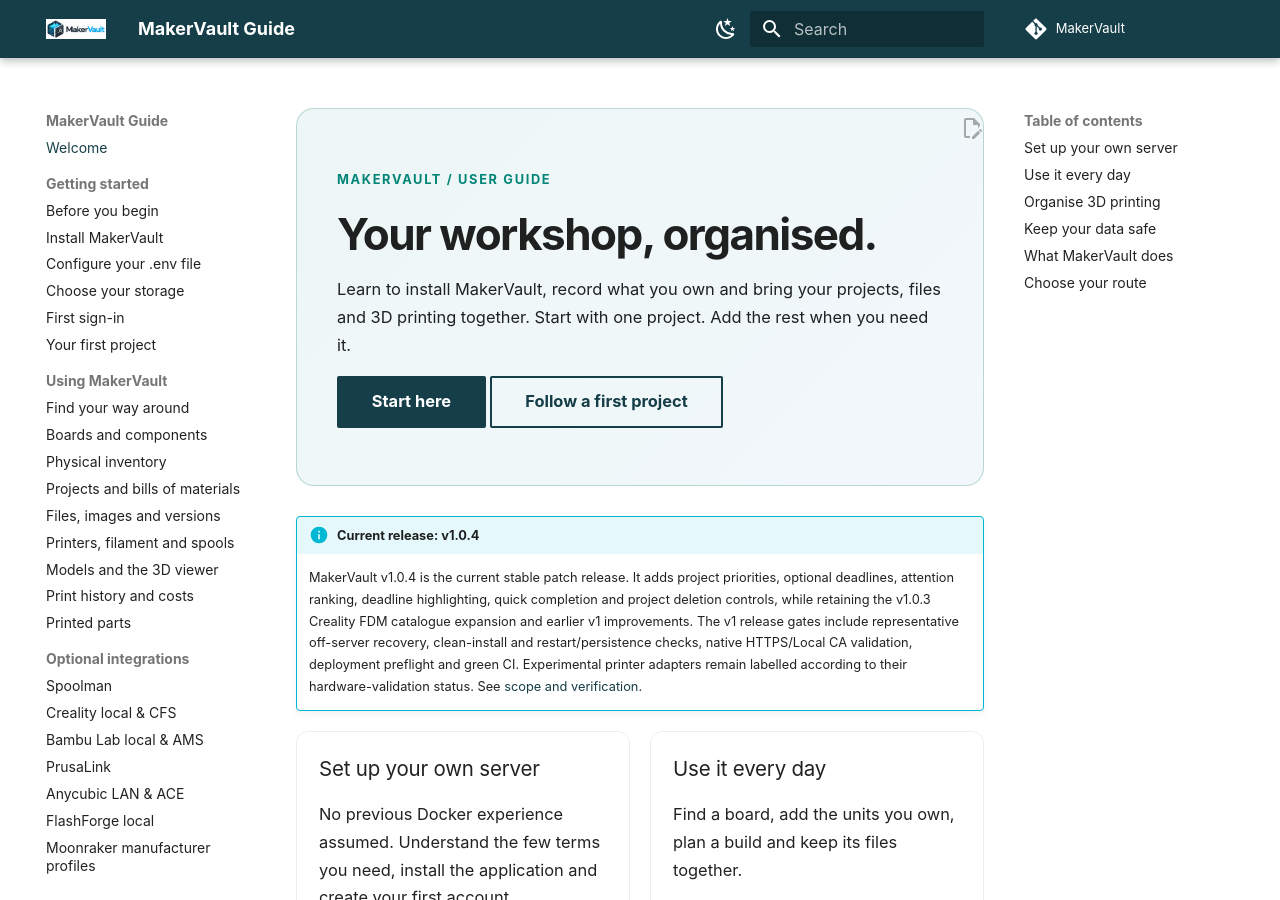
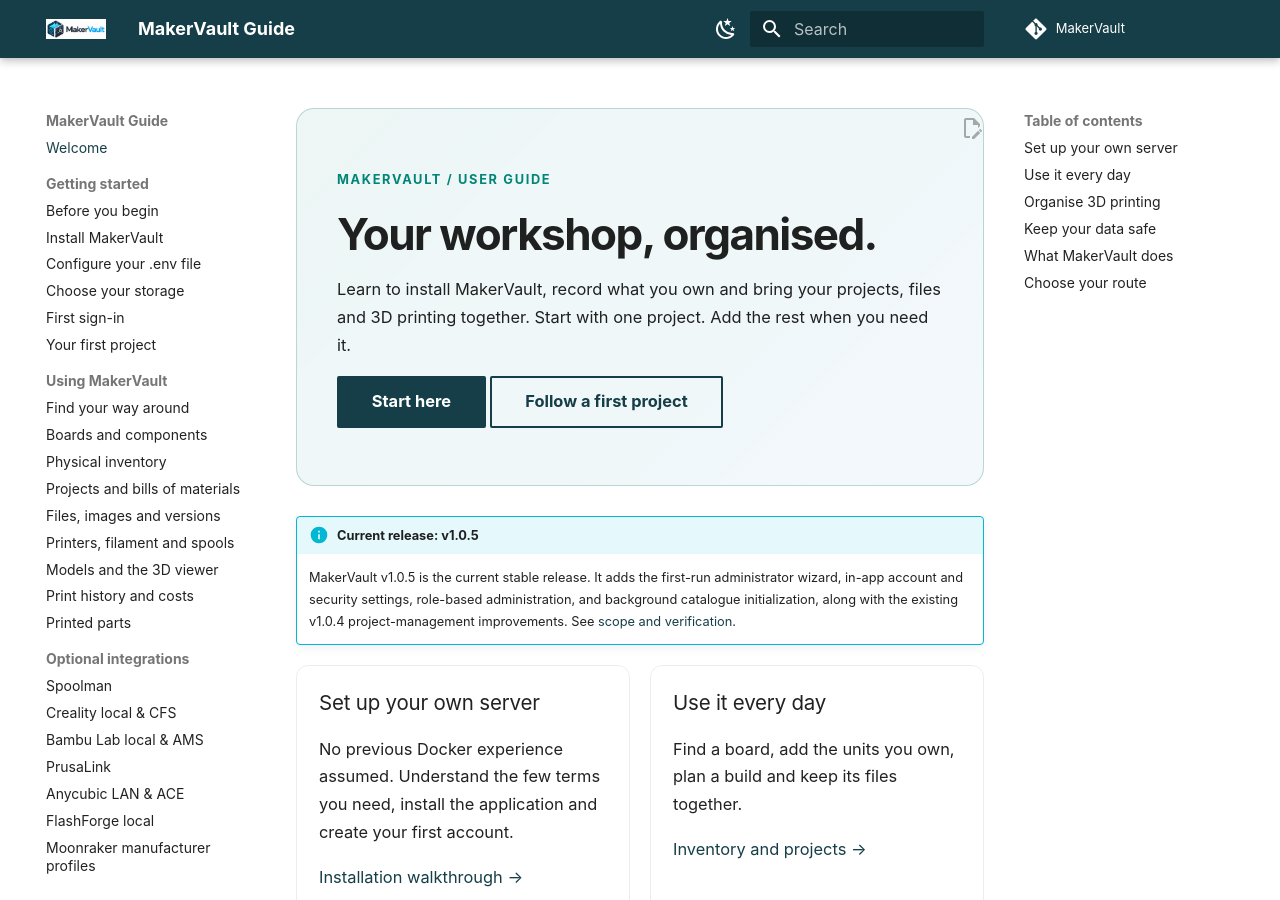
Before and after one commit to gavrd7/MakerVault, an MkDocs documentation site: the page built from docs/guide/index.md, in a window 1280 px wide and 900 px high. Built offline with MkDocs 1.6.1 and Material for MkDocs 9.7.7, drawn with Linux system fonts in a browser that asks for light colours; comment, search, counter and statistics services are not loaded.

Commit message:
Mark v1.0.5 as the current stable release (#82)
* Mark v1.0.5 as current stable release in README.md

* Mark v1.0.5 as current stable release in CHANGELOG.md

* Mark v1.0.5 as current stable release in backend/makervault/version.py

* Mark v1.0.5 as current stable release in docs/guide/index.md

```diff
--- a/backend/makervault/version.py
+++ b/backend/makervault/version.py
@@ -1,3 +1,3 @@
 """Single source of truth for the MakerVault application version."""
 
-VERSION = "1.0.4"
+VERSION = "1.0.5"
--- a/docs/guide/index.md
+++ b/docs/guide/index.md
@@ -9,8 +9,8 @@
 [Follow a first project](getting-started/first-project.md){ .md-button }
 </div>
 
-!!! info "Current release: v1.0.4"
-    MakerVault v1.0.4 is the current stable patch release. It adds project priorities, optional deadlines, attention ranking, deadline highlighting, quick completion and project deletion controls, while retaining the v1.0.3 Creality FDM catalogue expansion and earlier v1 improvements. The v1 release gates include representative off-server recovery, clean-install and restart/persistence checks, native HTTPS/Local CA validation, deployment preflight and green CI. Experimental printer adapters remain labelled according to their hardware-validation status. See [scope and verification](reference/about.md).
+!!! info "Current release: v1.0.5"
+    MakerVault v1.0.5 is the current stable release. It adds the first-run administrator wizard, in-app account and security settings, role-based administration, and background catalogue initialization, along with the existing v1.0.4 project-management improvements. See [scope and verification](reference/about.md).
 
 <div class="guide-grid" markdown>
 <div class="guide-card" markdown>
```
Also changed, not shown: CHANGELOG.md (+1 -1 lines), README.md (+5 -5 lines).
